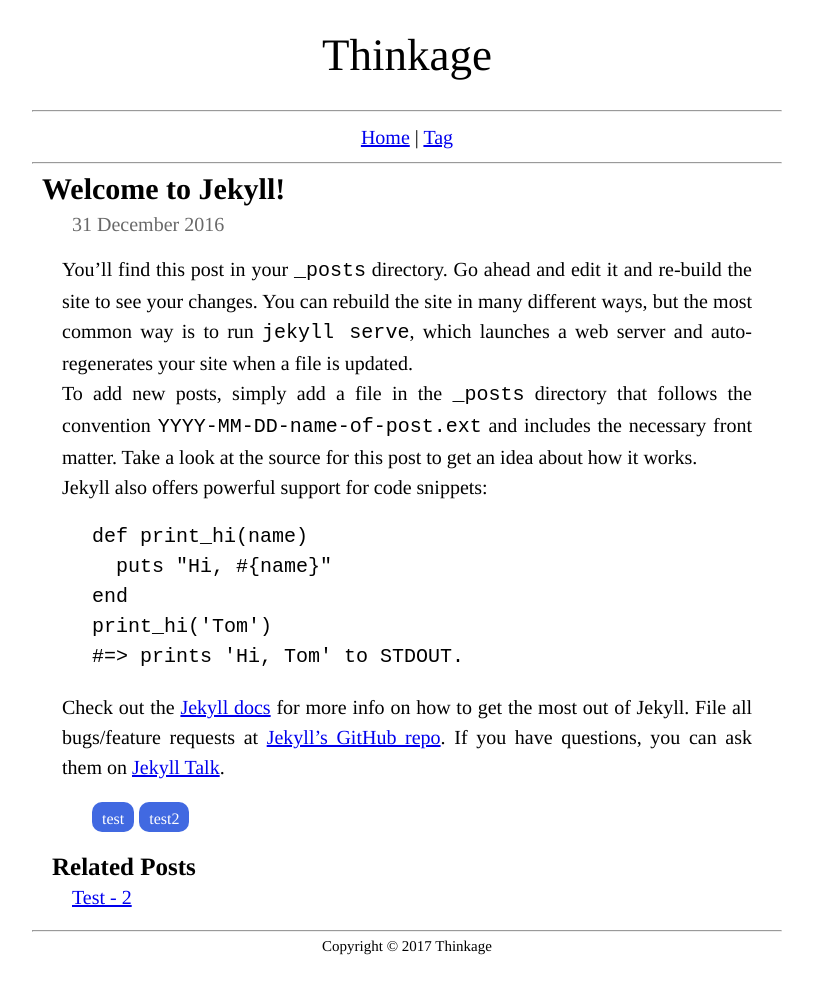
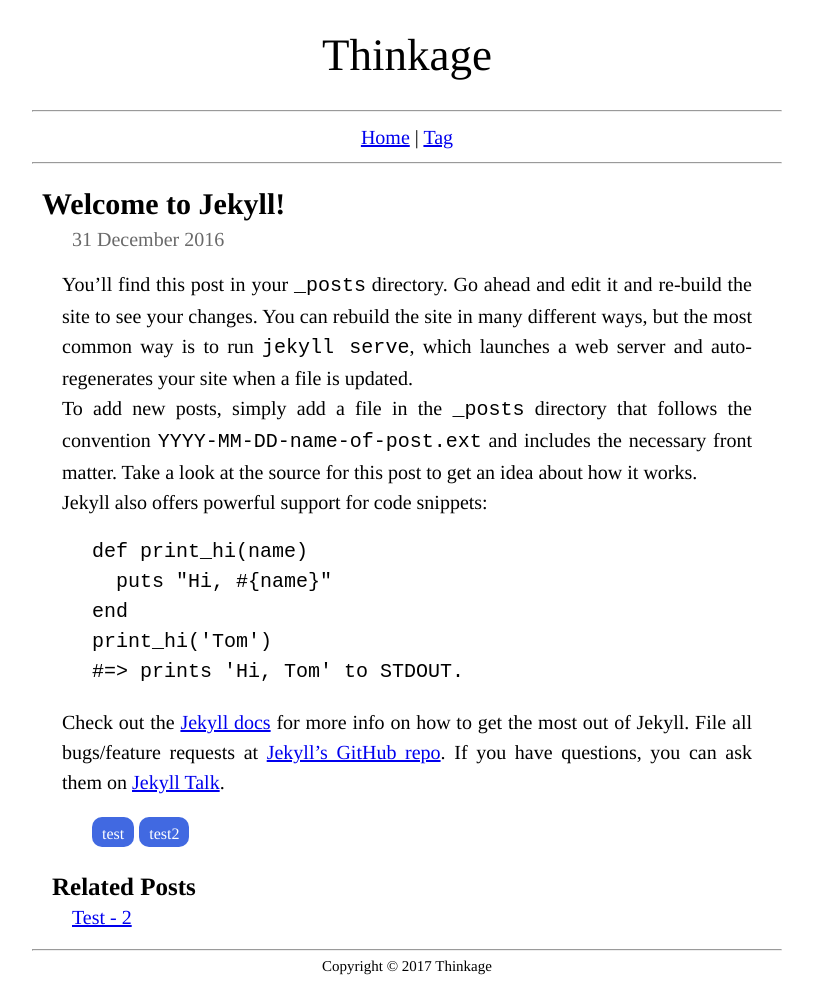
Before and after one commit to schwalbe10/thinkage, a Jekyll site: the page built from _posts/2016-12-31-welcome-to-jekyll.markdown, in a window 1280 px wide. Shown: the whole page, without its empty margins (233-1046 px from the left). Built offline with Jekyll 4.4.1, drawn with Linux system fonts in a browser that asks for light colours.

Commit message:
no message

```diff
--- a/css/default.css
+++ b/css/default.css
@@ -15,7 +15,7 @@ p {
 
 h1, h2, h3 {
   padding: 0;
-  margin: 0;
+  margin-bottom: 0;
 }
 h1 {
   font-size: 30px;
```
Also changed, not shown: 3 other files.
